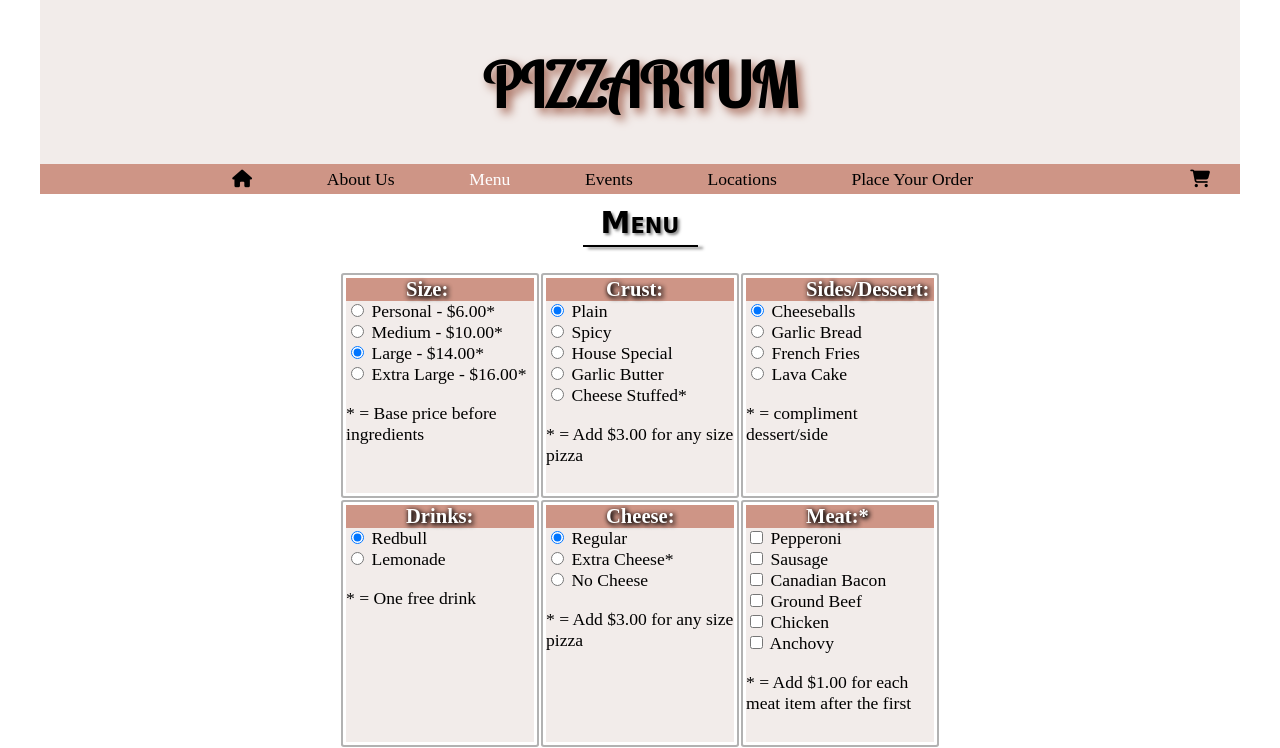
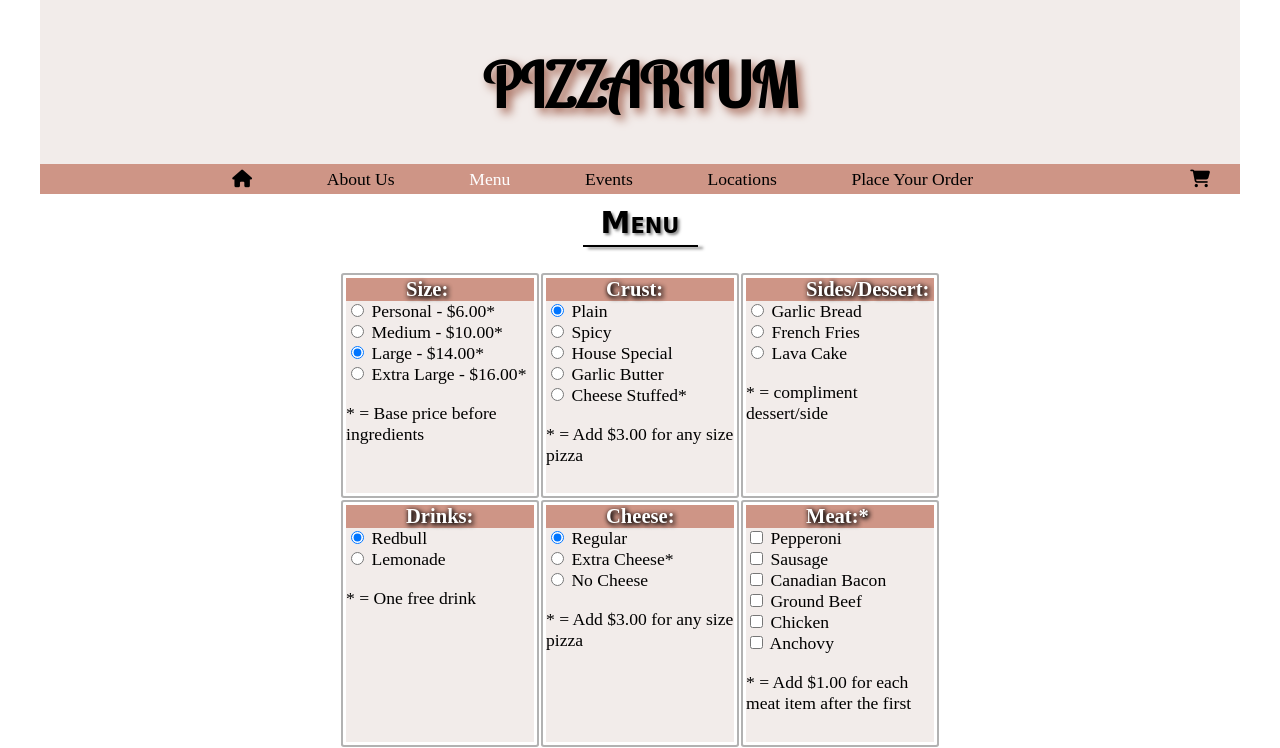
Before and after one commit to mopao/restaurant-project, a plain HTML site: page menu.html in a window 1280 px wide. Shown: the top 748 px of the page. Drawn offline with Linux system fonts and the light colour scheme; a web font is replaced by a local one.

Commit message:
Update menu.html

```diff
--- a/menu.html
+++ b/menu.html
@@ -52,8 +52,6 @@
 					</div>
 					<div class="menu-item">
 						<h3>Sides/Dessert:</h3>
-						<input class="sauce" type="radio" name="Sides" value="Cheeseballs" checked> Cheeseballs
-						<br>
 						<input class="side" type="radio" name="Sides" value="Garlic Bread"> Garlic Bread
 						<br>
 						<input class="side" type="radio" name="Sides" value="French Fries"> French Fries
```
